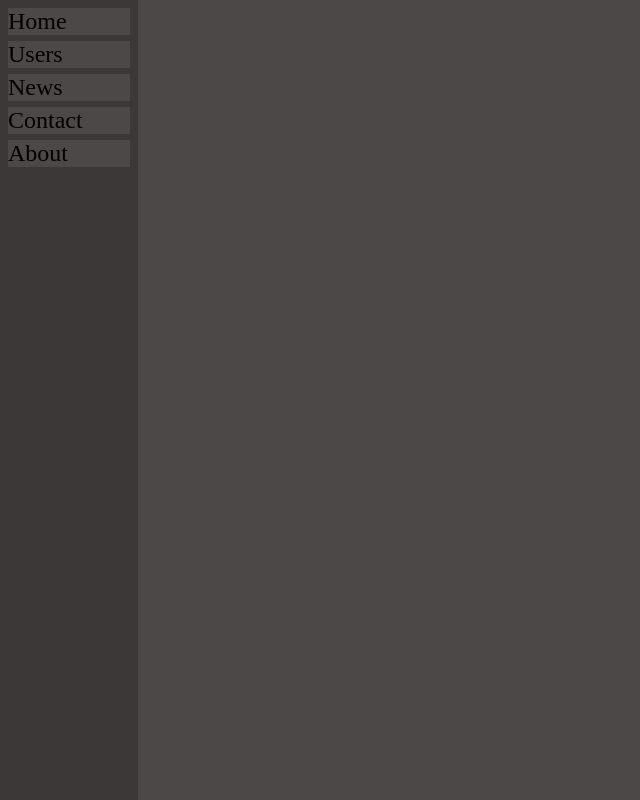
After one commit to CuzImGeorg/TALCOW, a PHP site: page /view/IndexController/dashboardAktion.tpl.php in a window 1280 px wide. The commit adds this page. Shown: the whole page, without its empty margins (0-640 px from the left). Run offline with PHP 8.4, Linux system fonts and the light colour scheme.

Commit message:
login + dashboard

```diff
--- a/time.txt
+++ b/time.txt
@@ -1,4 +1,4 @@
                        Zeit
 Sami                  |
-Georg                 | UML 2h;
+Georg                 | UML 2h; Login HTML 30min; Dashboard 1.5h;
 Patrick               |
--- a/www/controller/AbstractBase.php
+++ b/www/controller/AbstractBase.php
@@ -32,7 +32,7 @@ abstract class AbstractBase
             $controller = get_class($this);
         }
 
-        $this->template = "src/view/$controller/$template.tpl.php";
+        $this->template = "view/$controller/$template.tpl.php";
     }
 
     protected function getTemplate()
--- a/www/index.php
+++ b/www/index.php
@@ -1,6 +1,6 @@
 <?php
-    require_once('src/funktionen.inc.php');
-    require_once ('src/model/dbconn.php');
+    require_once('model/funktionen.inc.php');
+    require_once ('model/dbconn.php');
 
     spl_autoload_register('autoloadEntities');
     spl_autoload_register('autoloadTraits');
--- /dev/null
+++ b/www/view/IndexController/dashboardAktion.tpl.php
@@ -0,0 +1,25 @@
+<?php
+
+
+?>
+
+<html>
+
+    <head>
+        <meta charset="UTF-8">
+        <title>Dashboard</title>
+        <link rel="stylesheet" href="view/rsrc/css/dashboard.css">
+    </head>
+    <body>
+    <ul>
+        <li><a href="index.phpa?">Home</a></li>
+        <li><a href="index.phpa?aktion=mgruser">Users</a></li>
+        <li><a href="index.php?">News</a></li>
+        <li><a href="index.php?">Contact</a></li>
+        <li><a href="index.php?">About</a></li>
+    </ul>
+
+
+    </body>
+
+</html>
--- /dev/null
+++ b/www/view/rsrc/css/dashboard.css
@@ -0,0 +1,40 @@
+
+:root {
+    --navbg: #3c3838;
+    --bg: #4d4848;
+}
+
+ul {
+    list-style-type: none;
+    margin: -8px;
+    padding: 5px;
+    width: 10%;
+    font-size: 24px;
+
+    background-color: var(--navbg);
+    height: 100%; /* Full height */
+    position: fixed; /* Make it stick, even on scroll */
+    overflow: auto; /* Enable scrolling if the sidenav has too much content */
+}
+
+li {
+    border: solid var(--navbg);
+    background-color: var(--bg);
+}
+
+a:link {
+    text-decoration: none;
+    color: black;
+
+}
+
+a:hover {
+    color: darkorange;
+}
+
+
+
+
+body {
+    background-color:  var(--bg);
+}
```
Also changed, not shown: www/controller/IndexController.php (+4 -5 lines), www/model/dbconn.php (added, +30 -0 lines), www/model/funktionen.inc.php (added, +41 -0 lines), www/view/IndexController/loginAktion.tpl.php (+6 -14 lines), www/view/rsrc/css/login.css (added), www/view/rsrc/js/login.js (added).
